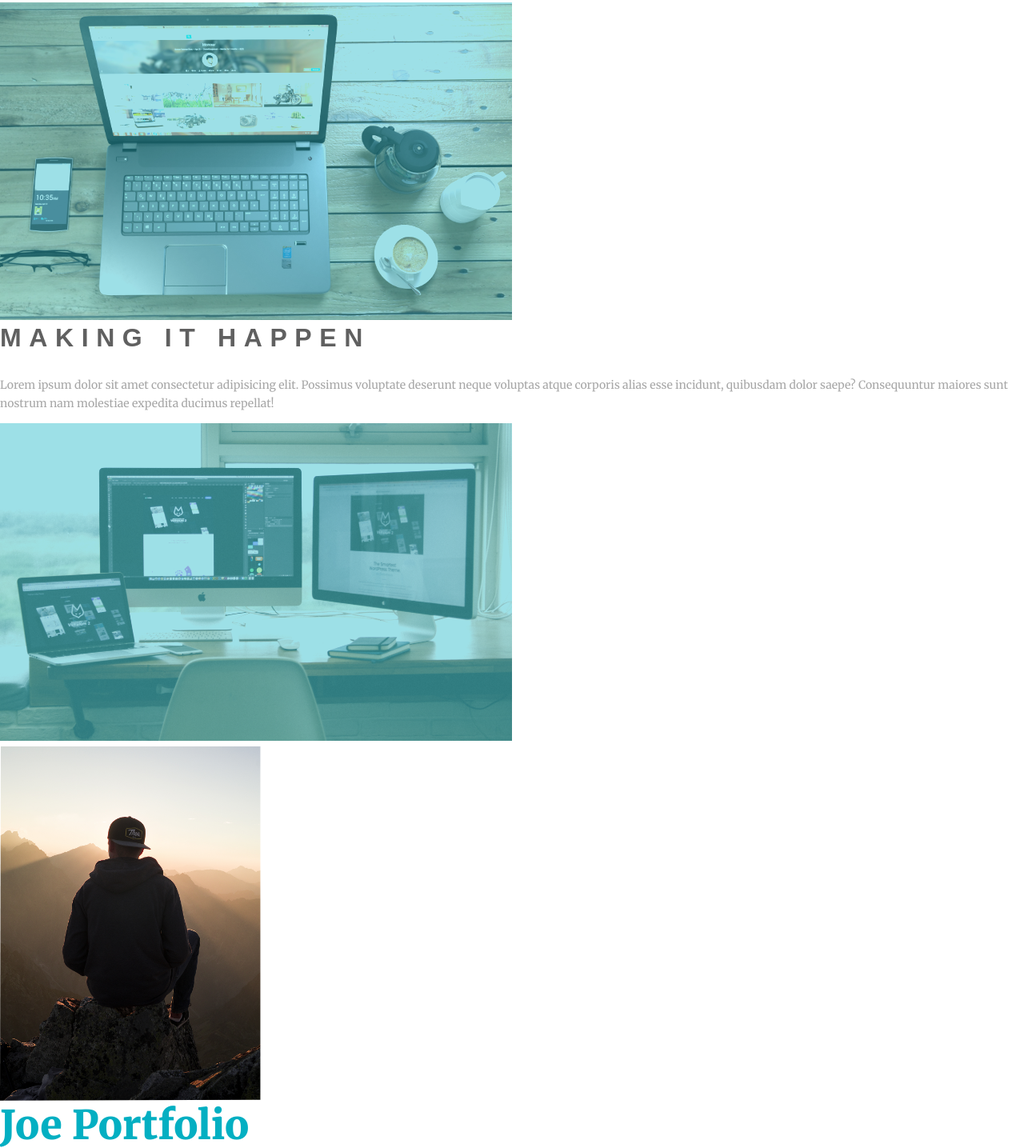
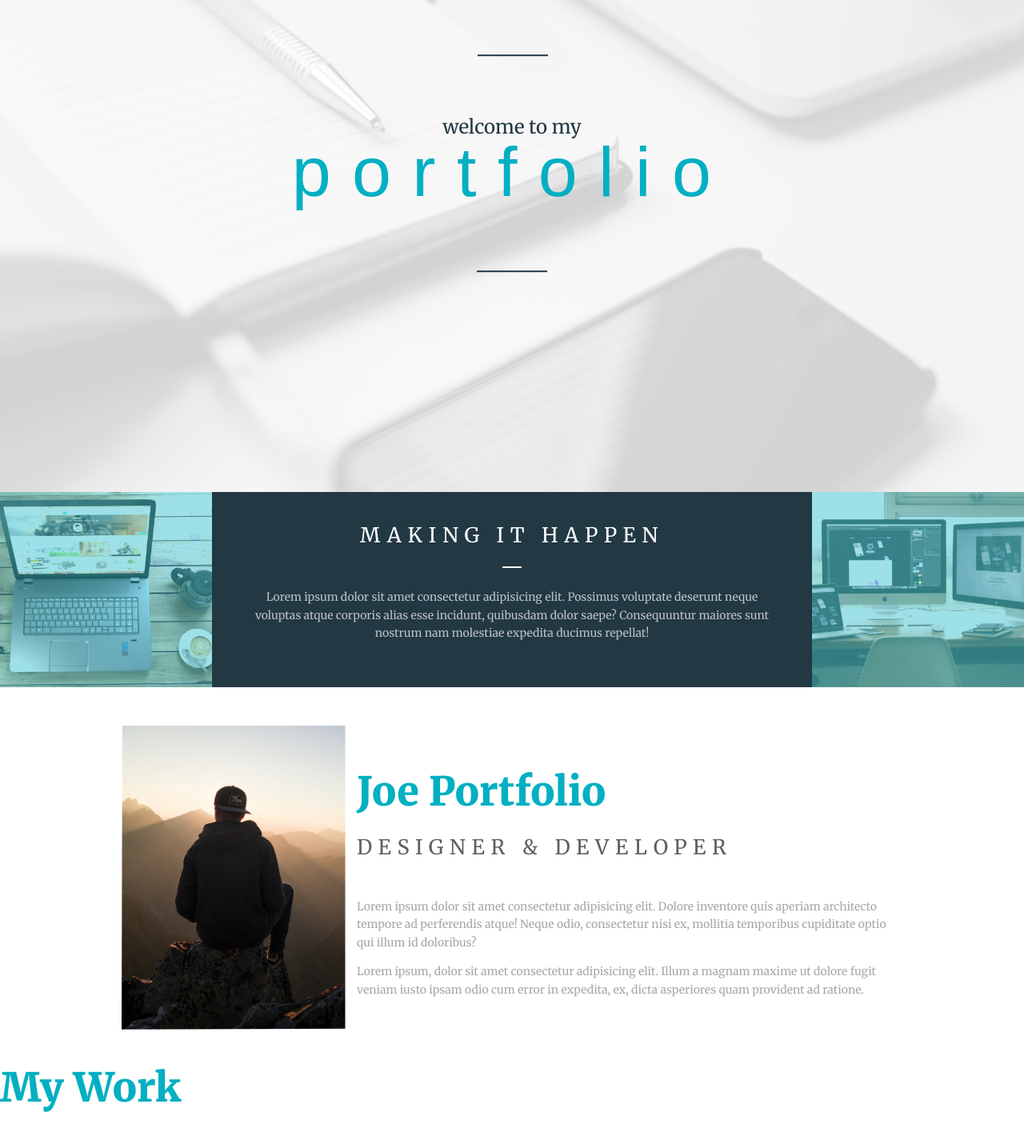
Before and after one commit to abdallah-abde/portfolio-by-kevin, a plain HTML site: page index.html in a window 1280 px wide. Shown: the part 185-1620 px from the top of the page at 80% size. Drawn offline with Linux system fonts and the light colour scheme; a web font is replaced by a local one.

Commit message:
Styling hero, intro and about-me sections

```diff
--- a/index.html
+++ b/index.html
@@ -8,14 +8,14 @@
   </head>
   <body>
     <div class="hero">
-      <h1>Welcome to my <span>Portfolio</span></h1>
+      <h1>welcome to my<span>portfolio</span></h1>
     </div>
 
-    <section class="welcome">
-      <div class="welcome-left">
+    <section class="intro">
+      <div class="intro-left">
         <img src="img/welcome-01.png" alt="A laptop on a wood table" />
       </div>
-      <div class="welcome-middle">
+      <div class="intro-middle">
         <h2>Making it happen</h2>
         <p>
           Lorem ipsum dolor sit amet consectetur adipisicing elit. Possimus
@@ -24,13 +24,14 @@
           expedita ducimus repellat!
         </p>
       </div>
-      <div class="welcome-right">
+      <div class="intro-right">
         <img
           src="img/welcome-02.png"
           alt="Two computers and a laptop on a table"
         />
       </div>
     </section>
+
     <section class="about-me">
       <img
         class="about-img"
--- a/style.css
+++ b/style.css
@@ -423,30 +423,178 @@ p {
   margin-bottom: 1em;
 }
 
-h1,
-h2 {
-  line-height: 1;
+img {
+  max-width: 100%;
 }
 
 h1 {
   color: var(--accent);
   font-size: 3.125rem;
-}
-
-h1 span,
-h2 {
-  font-family: var(--ff-ss);
-  letter-spacing: var(--letter-spacing);
-  text-transform: uppercase;
-}
-
-h1 span {
-  color: var(--accent);
-  font-size: 5.5rem;
-  display: block;
+  line-height: 1;
 }
 
 h2 {
   color: var(--dark-gray);
-  font-size: 2rem;
+  font-size: 1.6rem;
+  font-family: var(--ff-s);
+  font-weight: var(--fw-n);
+  letter-spacing: var(--letter-spacing);
+  text-transform: uppercase;
+  line-height: 1;
 }
+
+.hero {
+  min-height: 100vh;
+  background-image: url(img/header-bg.png);
+  background-position: center;
+  background-repeat: no-repeat;
+  background-size: cover;
+  display: flex;
+  flex-direction: column;
+  justify-content: center;
+  align-items: center;
+  text-align: center;
+}
+
+.hero h1 {
+  font-size: 1.5rem;
+  font-weight: var(--fw-n);
+  color: var(--dark-blue);
+  text-align: center;
+  position: relative;
+}
+
+.hero h1 span {
+  color: var(--accent);
+  font-size: 5.5rem;
+  font-family: var(--ff-ss);
+  letter-spacing: var(--letter-spacing);
+  display: block;
+}
+
+@media (max-width: 30em) {
+  .hero h1 span {
+    letter-spacing: 0.15em;
+  }
+}
+
+.hero h1::before,
+.hero h1::after {
+  content: "";
+  width: 5.5rem;
+  background: var(--dark-blue);
+  height: 0.15rem;
+  position: absolute;
+}
+
+.hero h1::before {
+  top: -5rem;
+  transform: translate(50%, 50%);
+}
+
+.hero h1::after {
+  bottom: -5rem;
+  transform: translate(-50%, 50%);
+}
+
+.intro {
+  display: flex;
+  color: rgba(256, 256, 256, 0.7);
+}
+
+.intro-left,
+.intro-right {
+  min-width: 1em;
+}
+
+.intro-middle {
+  background: var(--dark-blue);
+  padding: 3em;
+  text-align: center;
+}
+
+.intro-middle h2 {
+  color: var(--white);
+}
+
+.intro-middle h2::after {
+  content: "";
+  background: var(--white);
+  width: 1.5rem;
+  height: 0.1rem;
+  display: block;
+  margin: 1em auto 0;
+}
+
+.intro-left img,
+.intro-right img {
+  object-fit: cover;
+  min-height: 100%;
+  min-width: 100%;
+}
+
+.about-me {
+  box-sizing: border-box;
+  padding: 3rem 1.5rem;
+  display: grid;
+  grid-template-columns:
+    [port-start] minmax(6em, 1fr)
+    [name-start] minmax(6em, 1fr) [img-end] 2fr [port-end];
+}
+
+.about-img {
+  grid-column: port / img;
+  grid-row: 1 / 2;
+}
+
+.about-title {
+  grid-column: name / port;
+  grid-row: 1 / 2;
+  align-self: end;
+  margin-bottom: 0.5em;
+  line-height: 1.3;
+}
+
+.about-subtitle,
+.about-text {
+  grid-column: 1 / -1;
+}
+
+.about-subtitle {
+  margin: 0.5em 0;
+}
+
+@media (min-width: 60em) {
+  .about-me {
+    max-width: 80vw;
+    margin: 0 auto;
+    display: grid;
+    grid-template-columns:
+      [img-start] minmax(6em, 20em) [img-end]
+      minmax(6em, 1fr) [text-end];
+    column-gap: 1em;
+    align-items: center;
+  }
+
+  .about-img {
+    grid-column: img-start / img-end;
+    grid-row: 1 / 4;
+  }
+
+  .about-title {
+    grid-column: img-end / text-end;
+    grid-row: 1 / 2;
+    margin: 0;
+  }
+
+  .about-subtitle {
+    grid-column: img-end / text-end;
+    grid-row: 2 / 3;
+    margin: 0;
+  }
+
+  .about-text {
+    grid-column: img-end / text-end;
+    grid-row: 3 / 4;
+  }
+}
```
